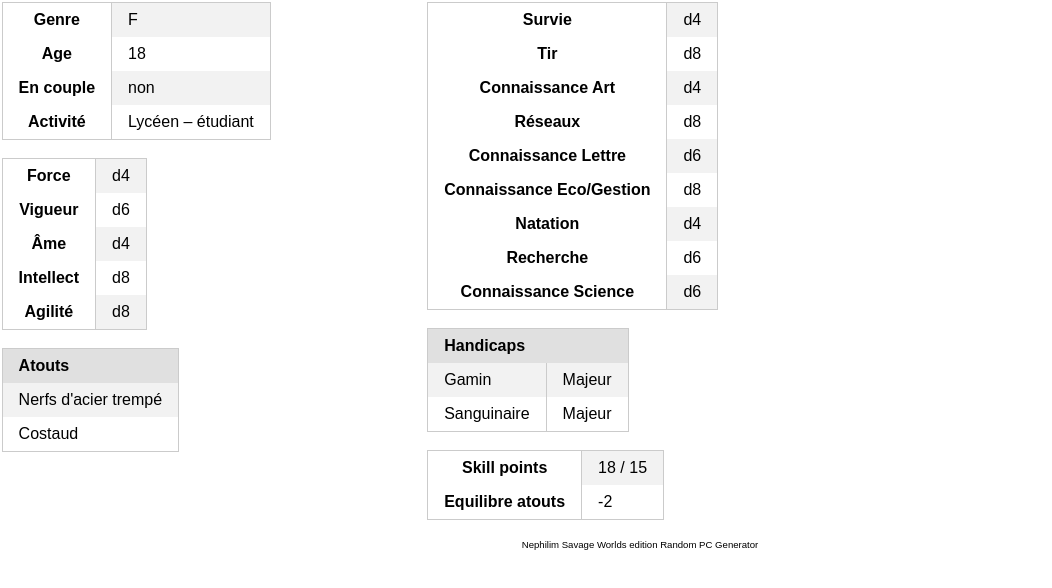
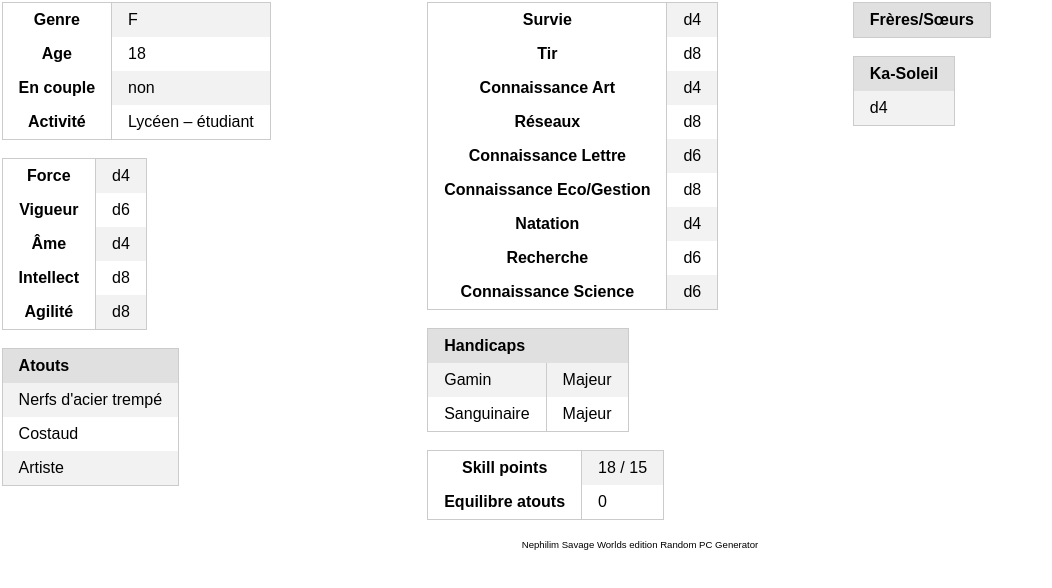
Before and after one commit to Trismegiste/sw-neph-pcgen, a plain HTML site: page index.html in a window 1280 px wide. Shown: the whole page, without its empty margins (0-1052 px from the left). Drawn offline with Linux system fonts and the light colour scheme.

Commit message:
fix bug double edge

```diff
--- a/Character.js
+++ b/Character.js
@@ -13,6 +13,7 @@ var Character = function () {
     this.skillCreationPoint = 15;
     this.inCouple = false;
     this.sibling = [];
+    this.kaSun = 4;
 
     var that = this;
     savageWorlds.trait.attribute.forEach(function (attr) {
@@ -119,7 +120,7 @@ var Character = function () {
         // already existing ?
         for (var i = 0; i < this.edge.length; i++) {
             if (this.edge[i] === key) {
-                return;
+                throw key + ' already exists';
             }
         }
         // adding
--- a/generator.js
+++ b/generator.js
@@ -38,6 +38,13 @@ var generator = {
         view = $('#technical');
         view.find('.overspentSkill').text(pc.getSkillPoint() + ' / ' + pc.skillCreationPoint);
         view.find('.edgeBalance').text(pc.getEdgeBalance());
+        // siblings
+        view = $('#siblings');
+        pc.sibling.forEach(function (val) {
+            view.append('<tr><td>' + val.gender + '</td><td>' + val.age + '</td></tr>');
+        });
+        // kaSun
+        $('#kaSun').text('d' + pc.kaSun);
     },
     generate: function () {
         var nc = new Character();
@@ -173,8 +180,11 @@ var generator = {
             while (remaining > 0) {
                 var lst = Object.keys(savageWorlds.edge);
                 var draw = Math.floor(Math.random() * lst.length);
-                nc.addEdge(lst[draw]);
-                remaining -= 2;
+                try {
+                    nc.addEdge(lst[draw]);
+                    remaining -= 2;
+                } catch (e) {
+                }
             }
         }
         // finishing touches
@@ -182,10 +192,18 @@ var generator = {
         for (var k = 0; k < sibling; k++) {
             nc.sibling.push(this.generateSibling(nc.age));
         }
+        // Ka-Sun
+        draw = dice.roll(20);
+        if (draw > 16) {
+            nc.kaSun = 6;
+            if (draw === 20) {
+                nc.kaSun = 8;
+            }
+        }
 
         return nc;
     },
-    siblingCount: [0, 1, 1, 1, 1, 2, 2, 3],
+    siblingCount: [0, 0, 0, 0, 1, 1, 1, 2],
     generateSibling: function (ageBase) {
         return {
             gender: Math.random() > 0.5 ? 'M' : 'F',
--- a/index.html
+++ b/index.html
@@ -41,7 +41,17 @@
                     </table>
                 </div>
 
-                <div class="pure-u-1-3"></div>
+                <div class="pure-u-1-3">
+                    <table class="pure-table pure-table-striped">
+                        <thead><tr><th colspan="2">Frères/Sœurs</th></tr></thead>
+                        <tbody id="siblings"></tbody>
+                    </table>
+                    <br/>
+                    <table class="pure-table pure-table-striped">
+                        <thead><tr><th>Ka-Soleil</th></tr></thead>
+                        <tbody><tr><td id="kaSun"></td></tr></tbody>
+                    </table>
+                </div>
             </div>
         </div>
 
```
